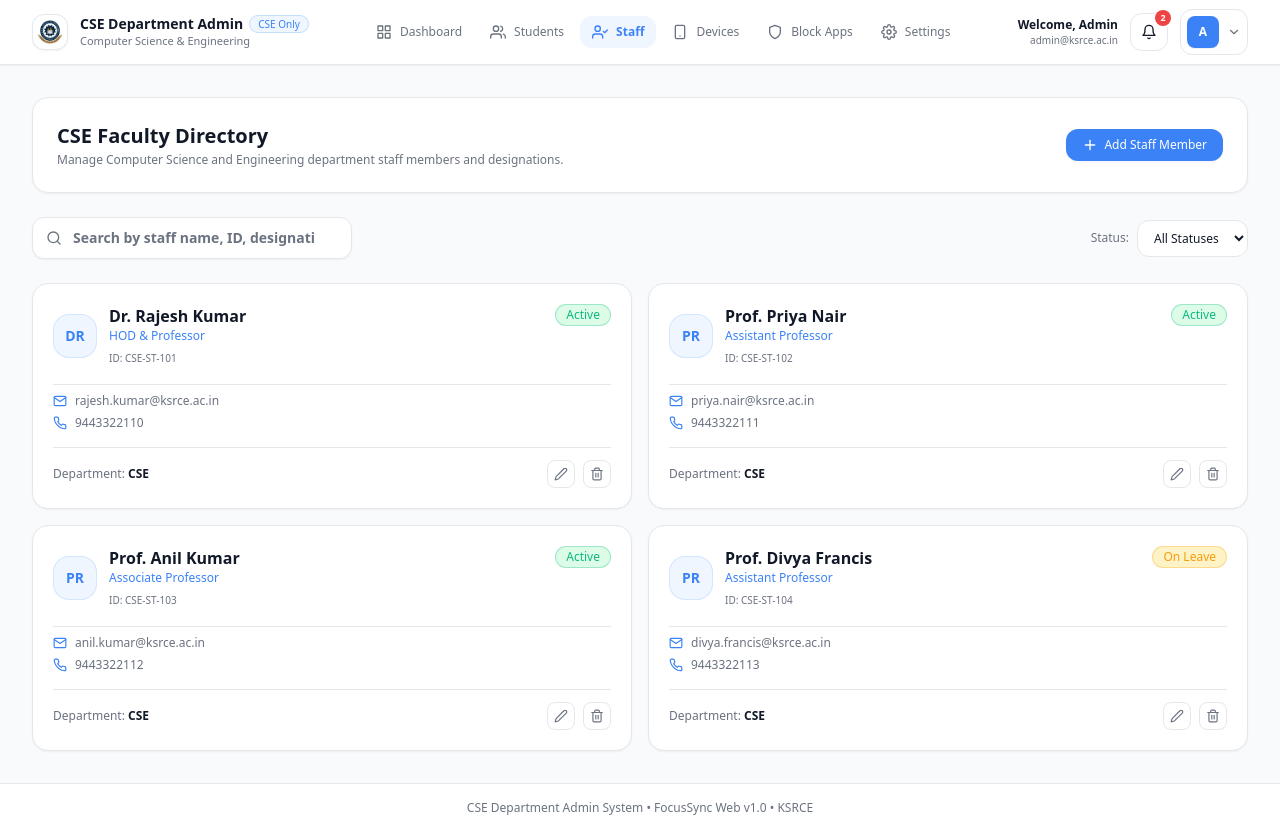
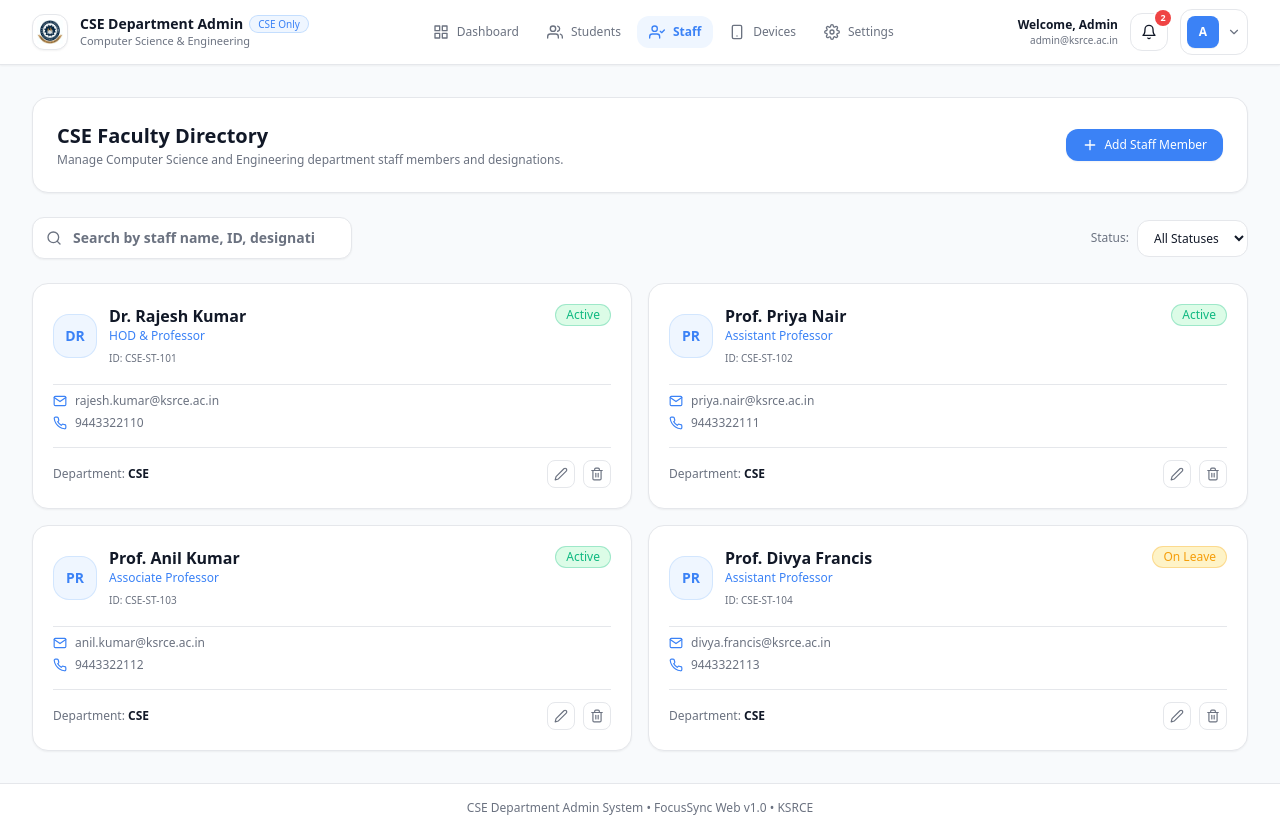
Before and after one commit to dharshinibala025/web_jammer, a React (Vite) app in the folder frontend/: page /admin/staff in a window 1280 px wide. Built offline with nearby package versions, Linux system fonts and the light colour scheme.

Commit message:
admin blocked app removed

```diff
--- a/frontend/src/layouts/AdminLayout.jsx
+++ b/frontend/src/layouts/AdminLayout.jsx
@@ -8,7 +8,6 @@ import {
   FiUsers,
   FiUserCheck,
   FiSmartphone,
-  FiShield,
   FiSettings,
   FiBell,
   FiUser,
@@ -60,7 +59,6 @@ export const AdminLayout = ({ children }) => {
     { to: '/admin/students', label: 'Students', icon: FiUsers },
     { to: '/admin/staff', label: 'Staff', icon: FiUserCheck },
     { to: '/admin/devices', label: 'Devices', icon: FiSmartphone },
-    { to: '/admin/applications', label: 'Block Apps', icon: FiShield },
     { to: '/admin/settings', label: 'Settings', icon: FiSettings },
   ];
 
--- a/frontend/src/pages/admin/AdminDashboardPage.jsx
+++ b/frontend/src/pages/admin/AdminDashboardPage.jsx
@@ -10,7 +10,6 @@ import {
   FiSlash,
   FiActivity,
   FiUpload,
-  FiShield,
   FiSettings,
   FiClock,
   FiLock,
@@ -92,7 +91,6 @@ export const AdminDashboardPage = () => {
     { title: 'Manage Staff', subtitle: 'Manage CSE faculty directory', icon: FiUserCheck, onClick: () => navigate('/admin/staff') },
     { title: 'Manage Devices', subtitle: 'Department mobile restriction controls', icon: FiSmartphone, onClick: () => navigate('/admin/devices') },
     { title: 'Upload Student Excel', subtitle: 'Import Google Form export file', icon: FiUpload, onClick: () => setIsExcelModalOpen(true) },
-    { title: 'Block Applications', subtitle: 'Toggle app restriction status', icon: FiShield, onClick: () => navigate('/admin/applications') },
     { title: 'Settings', subtitle: 'Department & system preferences', icon: FiSettings, onClick: () => navigate('/admin/settings') },
   ];
 
--- a/frontend/src/routes/AppRoutes.jsx
+++ b/frontend/src/routes/AppRoutes.jsx
@@ -30,7 +30,6 @@ import AdminStudentsPage from '../pages/admin/AdminStudentsPage';
 import AdminStaffPage from '../pages/admin/AdminStaffPage';
 import AdminSettingsPage from '../pages/admin/AdminSettingsPage';
 import AdminDevicesPage from '../pages/admin/AdminDevicesPage';
-import AdminApplicationsPage from '../pages/admin/AdminApplicationsPage';
 import AdminNotificationsPage from '../pages/admin/AdminNotificationsPage';
 import AdminProfilePage from '../pages/admin/AdminProfilePage';
 
@@ -68,7 +67,7 @@ export const AppRoutes = () => {
       <Route path="/admin/staff" element={<AdminLayout><AdminStaffPage /></AdminLayout>} />
       <Route path="/admin/devices" element={<AdminLayout><AdminDevicesPage /></AdminLayout>} />
       <Route path="/admin/sections" element={<Navigate to="/admin/devices" replace />} />
-      <Route path="/admin/applications" element={<AdminLayout><AdminApplicationsPage /></AdminLayout>} />
+      <Route path="/admin/applications" element={<Navigate to="/admin/dashboard" replace />} />
       <Route path="/admin/settings" element={<AdminLayout><AdminSettingsPage /></AdminLayout>} />
       <Route path="/admin/profile" element={<AdminLayout><AdminProfilePage /></AdminLayout>} />
       <Route path="/admin/notifications" element={<AdminLayout><AdminNotificationsPage /></AdminLayout>} />
```
